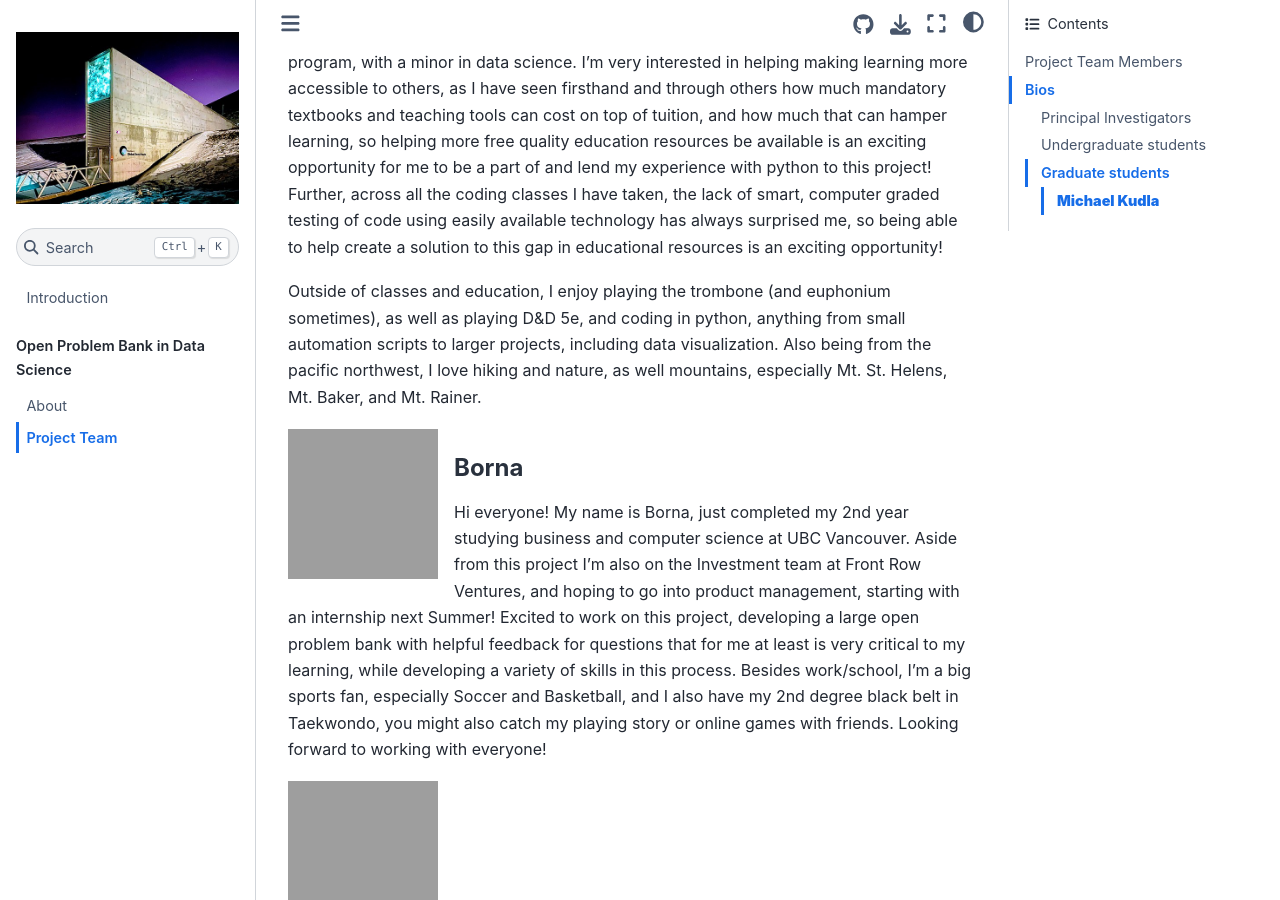
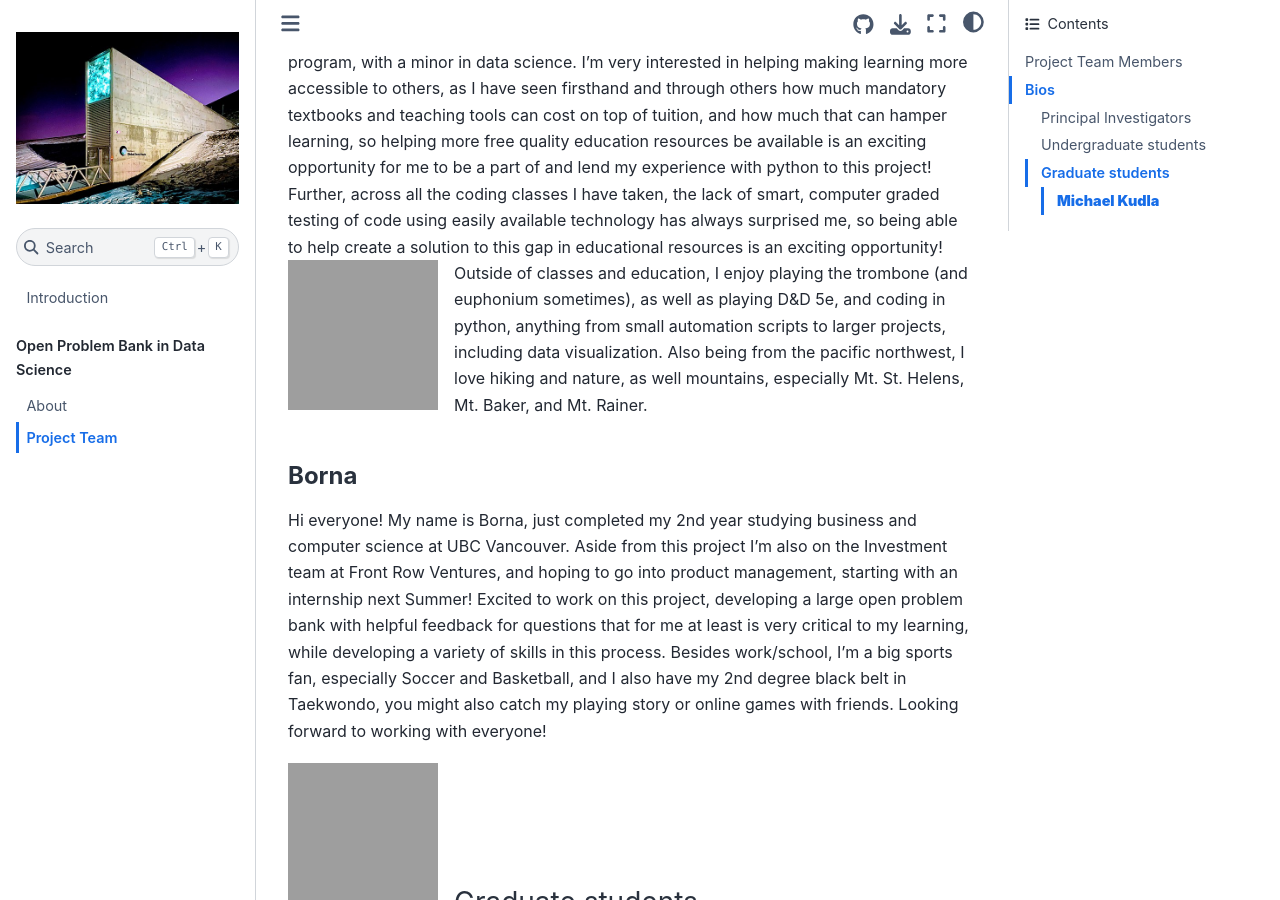
Before and after one commit to open-resources/datascience_bank, a Jupyter Book: the page built from about/bio.md, in a window 1280 px wide and 900 px high, scrolled down 1844 px. Built offline with Jupyter Book 1.0.4 settings and Sphinx 7.4.7 and the Sphinx Book theme 1.1.4, drawn with Linux system fonts in a browser that asks for light colours; grey boxes are pictures that could not be loaded.

Commit message:
Update bio.md

```diff
--- a/about/bio.md
+++ b/about/bio.md
@@ -48,10 +48,10 @@
 #### **Gavin Kendal-Freedman**
 
 Hello, I’m Gavin! I just completed my second year enrolled in UBC Okanagan’s chemistry program, with a minor in data science. I’m very interested in helping making learning more accessible to others, as I have seen firsthand and through others how much mandatory textbooks and teaching tools can cost on top of tuition, and how much that can hamper learning, so helping more free quality education resources be available is an exciting opportunity for me to be a part of and lend my experience with python to this project! Further, across all the coding classes I have taken, the lack of smart, computer graded testing of code using easily available technology has always surprised me, so being able to help create a solution to this gap in educational resources is an exciting opportunity!
-
+<img align="left" width="150" height="150" style="padding-right: 20px" src="../images/Gavin Kendal-Freedman Senior Photo.png"> </img>
 Outside of classes and education, I enjoy playing the trombone (and euphonium sometimes), as well as playing D&D 5e, and coding in python, anything from small automation scripts to larger projects, including data visualization. Also being from the pacific northwest, I love hiking and nature, as well mountains, especially Mt. St. Helens, Mt. Baker, and Mt. Rainer.
 
-<img align="left" width="150" height="150" style="padding-right: 20px" src="../images/Gavin Kendal-Freedman Senior Photo.png"> </img>
+
 
 #### **Borna**
 
```
